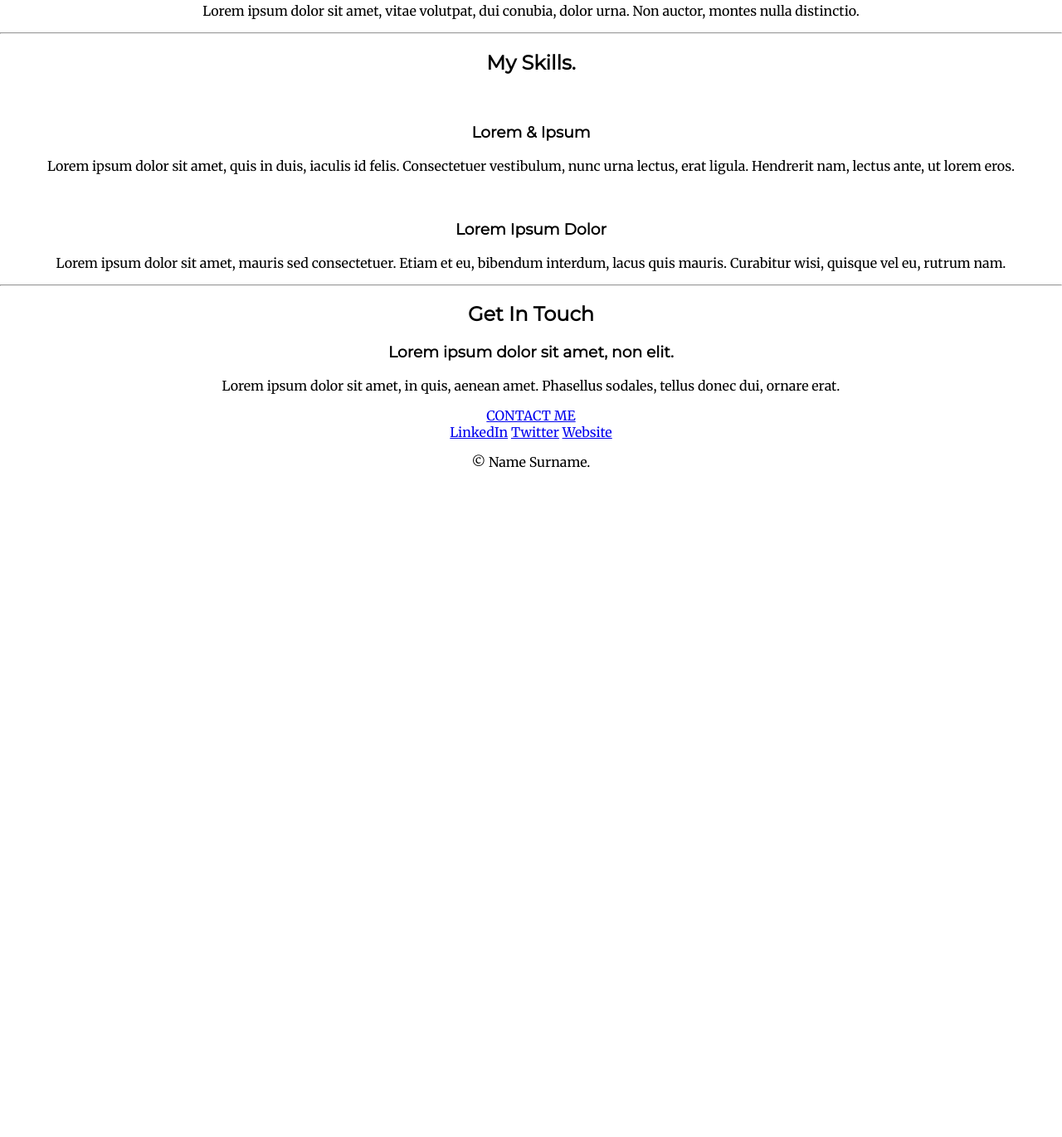
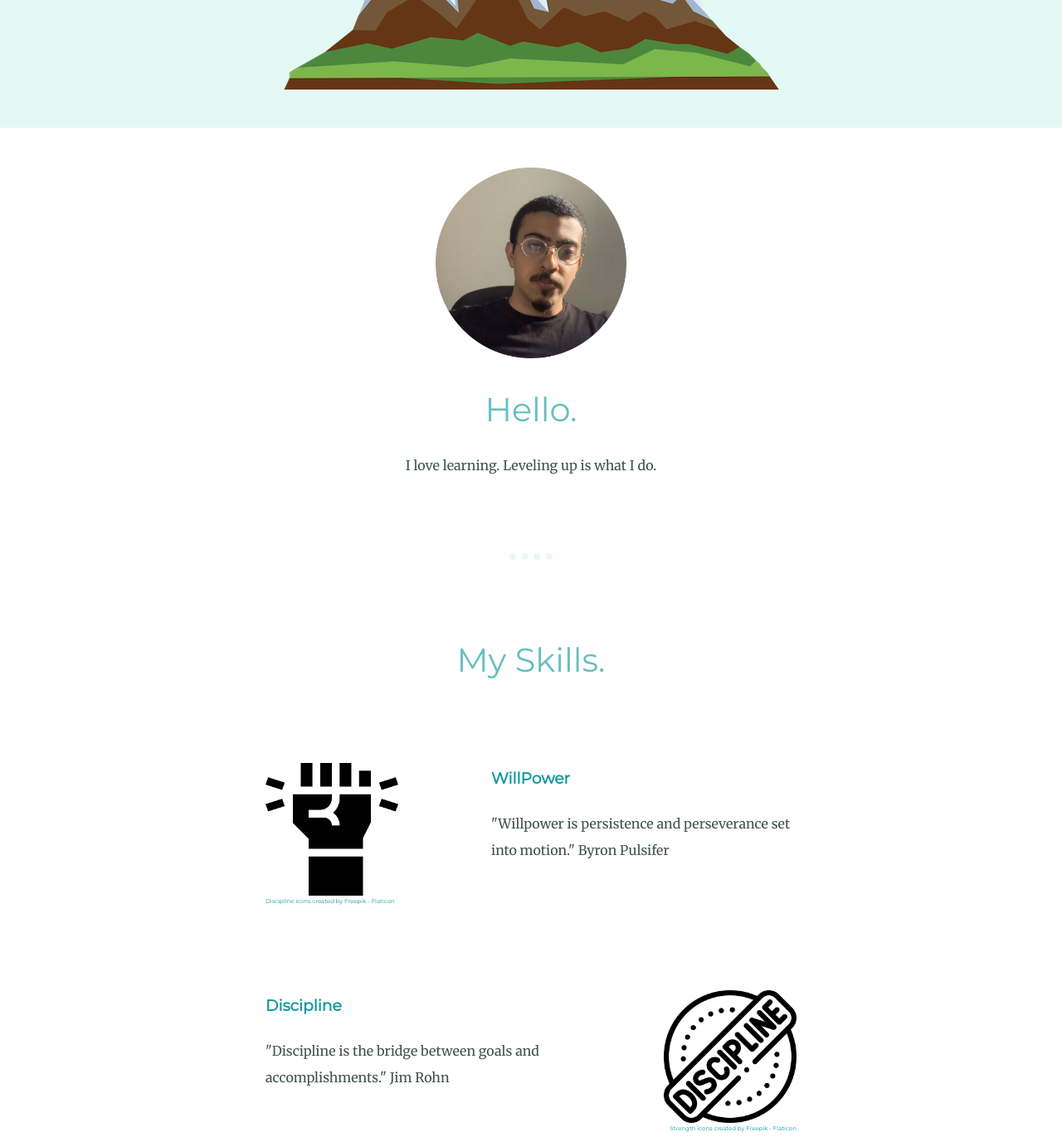
Before and after one commit to OmarM001/The-Complete-2022-Web-Development-Bootcamp-personal-website, a plain HTML site: page index.html in a window 1280 px wide. Shown: the part 646-2017 px from the top of the page at 83% size. Before the commit the page ends 1229 px from the top, so only its background shows below. Drawn offline with Linux system fonts and the light colour scheme.

Commit message:
Save section 5 progress

```diff
--- a/css/styles.css
+++ b/css/styles.css
@@ -5,36 +5,57 @@
     height: 200px; */
     /* border:10px solid black ;
     padding: 20px; */
-    /* height: 700px; */
+    height: 700px;
     padding-top: 100px;
     position: relative;
 
 }
 .middle-container {
-
-
 }
 .bottom-container {
+    margin-top: 7rem;
+    background-color: #66bfbf;
+    color: #eaf6f6;
+    padding:2rem ;
+}
 
+a {
+    color: #11999E;
+    text-decoration: none;
+    font-family: 'Montserrat', sans-serif;
+}
+a:hover
+{
+    color: #eaf6f6;
+}
 
-}
 h1
 {
-    margin-top: 0;
-    margin-bottom: 0;
+
+    margin: 50px auto 0px auto;
+    /* margin-top: 50px;
+    margin-bottom: 0; */
     font-family: 'Sacramento', cursive;
+    font-size: 5.625rem;
+    color: #66BFBF;
+    /* line-height: 2; */
 }
 h2 {
     font-family: 'Montserrat', sans-serif;
+    font-size: 2.5rem;
+    color: #66BFBF;
+    font-weight: normal
 }
 h3 {
     font-family: 'Montserrat', sans-serif;
+    color: #11999E;
 }
 body{
     margin: 0;
     text-align: center;
     /* padding: 100px; */
     font-family: 'Merriweather', serif;
+    color: #40514e;
 
 }
 .top-cloud
@@ -50,3 +71,108 @@ body{
     position: absolute;
     left: 400px;
 }
+
+.profile img {
+    width: 230px;
+    margin-top: 3rem;
+}
+
+/* .skill-row img {
+    width: 25%;
+    float: left;
+    margin-right: 7rem;
+} */
+
+.Discipline-img, .WillPower-img {
+    width: 25%;
+    float: left;
+}
+
+.WillPower-img {
+    margin-right: 7rem;
+}
+
+.Discipline-img
+{
+    float: right;
+    margin-left: 7rem;
+}
+
+.attribute-link-Discipline, .attribute-link-WillPower{
+    display: block;
+    font-size: 7px;
+    clear: both;
+}
+.attribute-link-Discipline
+{
+    text-align: right;
+}
+
+.skill-row {
+    width: 50%;
+    margin: 100px auto;
+    text-align: left;
+    line-height: 2;
+}
+
+hr {
+    border: 0px;
+    border-top: 8px dotted #eaf6f6;
+    width: 4%;
+    margin: 6rem auto;
+}
+
+.btn {
+    background: #11cdd4;
+    background-image: -webkit-linear-gradient(top, #11cdd4, #11999e);
+    background-image: -moz-linear-gradient(top, #11cdd4, #11999e);
+    background-image: -ms-linear-gradient(top, #11cdd4, #11999e);
+    background-image: -o-linear-gradient(top, #11cdd4, #11999e);
+    background-image: linear-gradient(to bottom, #11cdd4, #11999e);
+    -webkit-border-radius: 8;
+    -moz-border-radius: 8;
+    border-radius: 8px;
+    font-family: 'Montserrat', sans-serif;
+    color: #ffffff;
+    font-size: 20px;
+    padding: 10px 20px 10px 20px;
+    text-decoration: none;
+    /* margin: 9rem; */
+  }
+
+  .btn:hover {
+    background: #30e3cb;
+    background-image: -webkit-linear-gradient(top, #30e3cb, #2bc4ad);
+    background-image: -moz-linear-gradient(top, #30e3cb, #2bc4ad);
+    background-image: -ms-linear-gradient(top, #30e3cb, #2bc4ad);
+    background-image: -o-linear-gradient(top, #30e3cb, #2bc4ad);
+    background-image: linear-gradient(to bottom, #30e3cb, #2bc4ad);
+    text-decoration: none;
+  }
+  .contact-me-paragraph {
+    margin:3rem auto 6rem;
+  }
+
+.link-table {
+    margin: auto;
+}
+
+.copyright {
+    font-size:0.75rem ;
+}
+
+/* .skill-row-para-bottom
+{
+    clear: right;
+}
+
+.skill-row-para-top {
+    clear: left;
+} */
+/* .skill-row h3 {
+    text-align: left;
+} */
+
+/* .skill-row p{
+    line-height: 2;
+} */
--- a/index.html
+++ b/index.html
@@ -16,7 +16,7 @@
         <!-- <div><img class="top-cloud" src="./images/cloud.png" alt="cloud"></div> -->
         <img class="top-cloud" src="./images/cloud.png" alt="cloud">
         <h1>I'm Omar</h1>
-        <p>a programmer</p>
+        <h2 class="">a programmer</h2>
         <!-- <div><img class="bottom-cloud"  src="./images/cloud.png" alt="cloud"></div> -->
         <img class="bottom-cloud"  src="./images/cloud.png" alt="cloud">
         <img  src="./images/mountain.png" alt="mountain">
@@ -24,39 +24,45 @@
 
     <div class="middle-container">
         <div class="profile">
-          <img src="" alt="">
+          <img src="./images/omar-photo.png" alt="omar">
           <h2>Hello.</h2>
-          <p>Lorem ipsum dolor sit amet, vitae volutpat, dui conubia, dolor urna. Non auctor, montes nulla distinctio.</p>
+          <p>I love learning. Leveling up is what I do.</p>
         </div>
         <hr>
         <div class="skills">
           <h2>My Skills.</h2>
           <div class="skill-row">
-            <img class="" src="" alt="">
-            <h3>Lorem & Ipsum</h3>
-            <p>Lorem ipsum dolor sit amet, quis in duis, iaculis id felis. Consectetuer vestibulum, nunc urna lectus, erat ligula. Hendrerit nam, lectus ante, ut lorem eros.</p>
+            <img class="WillPower-img" src="./images/motivation.png" alt="">
+            <h3>WillPower</h3>
+            <p >"Willpower is persistence and perseverance set into motion." Byron Pulsifer</p>
+            <a class="attribute-link-WillPower" href="https://www.flaticon.com/free-icons/discipline" title="discipline icons">Discipline icons created by Freepik - Flaticon</a>
           </div>
           <div class="skill-row">
-            <img class="" src="" alt="">
-            <h3>Lorem Ipsum Dolor</h3>
-            <p>Lorem ipsum dolor sit amet, mauris sed consectetuer. Etiam et eu, bibendum interdum, lacus quis mauris. Curabitur wisi, quisque vel eu, rutrum nam.</p>
+            <img class="Discipline-img" src="./images/discipline.png" alt="">
+            <h3>Discipline</h3>
+            <p >"Discipline is the bridge between goals and accomplishments." Jim Rohn</p>
+            <a class="attribute-link-Discipline" href="https://www.flaticon.com/free-icons/strength" title="strength icons">Strength icons created by Freepik - Flaticon</a>
           </div>
         </div>
         <hr>
         <div class="contact-me">
           <h2>Get In Touch</h2>
-          <h3>Lorem ipsum dolor sit amet, non elit.</h3>
-          <p>Lorem ipsum dolor sit amet, in quis, aenean amet. Phasellus sodales, tellus donec dui, ornare erat.</p>
-          <a class="btn" href="mailto:name@email.com">CONTACT ME</a>
+          <h3>If You're serious about life.</h3>
+          <p class="contact-me-paragraph">Hungry for success? Let's get to work!</p>
+          <a class="btn" href="mailto:omarmarana@gmail.com">Contact Me</a>
         </div>
       </div>
 
 
       <div class="bottom-container">
-        <a class="footer-link" href="https://www.linkedin.com/">LinkedIn</a>
-        <a class="footer-link" href="https://twitter.com/">Twitter</a>
-        <a class="footer-link" href="https://www.appbrewery.co/">Website</a>
-        <p>© Name Surname.</p>
+        <table class="link-table" cellspacing="30" >
+           <tr>
+            <td><a class="footer-link" href="https://www.linkedin.com/">LinkedIn</a></td>
+            <td><a class="footer-link" href="https://twitter.com/">Twitter</a></td>
+            <td><a class="footer-link" href="https://www.appbrewery.co/">Website</a></td>
+           </tr>
+        </table>
+        <p class="copyright">© Omar Marana @ Home.</p>
       </div>
 
 
```
Also changed, not shown: images/discipline.png (added), images/motivation.png (added), images/omar-photo.png (added), images/role-of-discipline-in-student-life-modified.png (added), images/willpower.png (added).
